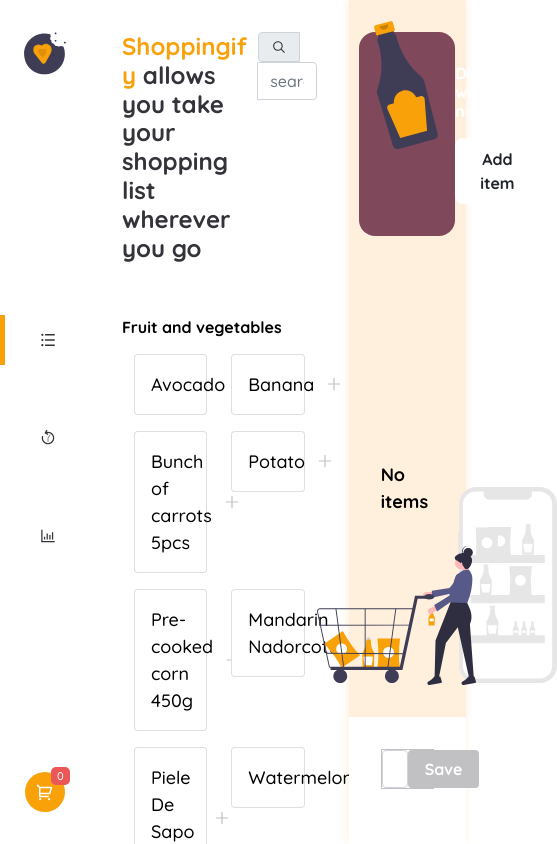
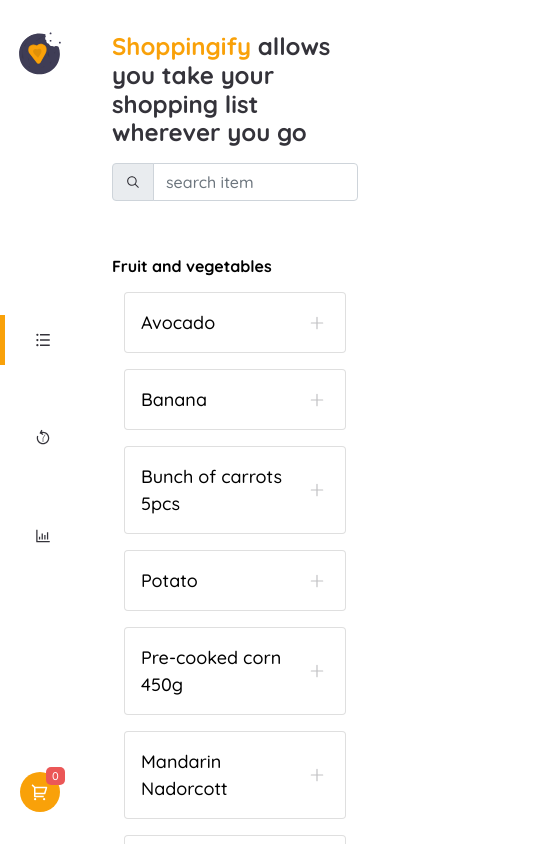
Before and after one commit to nkp1111/shoppingify-master, a React (Create React App) app: page / in a window 390 px wide. Shown: the whole page, 557 px wide, since content can reach past the window. Built offline with nearby package versions, Linux system fonts and the light colour scheme.

Commit message:
feat: add media query to shoppingItem component

```diff
--- a/src/component/Cart/cart.css
+++ b/src/component/Cart/cart.css
@@ -10,7 +10,7 @@
 .cart-header {
   width: 100%;
   border-radius: 1rem;
-  padding: 2rem 0;
+  padding: 2rem 1rem;
   padding-left: 6rem;
   margin-bottom: 1.5rem;
   position: relative;
--- a/src/component/ShoppingItem/index.js
+++ b/src/component/ShoppingItem/index.js
@@ -44,7 +44,7 @@
                   if (!searchTerm || item.name.toLowerCase().match(searchTerm.toLowerCase())) {
                     return (
                       <div key={item.id}
-                        className='col-lg-3 col-6'>
+                        className='col-lg-3 col-md-4 col-sm-6 col-12'>
                         {/* food product  */}
                         <div className="card flex-row align-items-center justify-content-between">
                           <p onClick={() => {
--- a/src/component/ShoppingItem/shoppingItem.css
+++ b/src/component/ShoppingItem/shoppingItem.css
@@ -1,6 +1,7 @@
 /* shopping items  */
 .main__content-items h1 {
   width: 70%;
+  margin-right: 1rem;
 }
 
 h1 span {
@@ -45,3 +46,13 @@
   color: var(--light-black);
   scale: 1.02;
 }
+
+@media screen and (max-width: 40.625rem) {
+  .main__content-items .items-header {
+    flex-direction: column;
+  }
+
+  .main__content-items h1 {
+    width: 100%;
+  }
+}
--- a/src/pages/Main/main.css
+++ b/src/pages/Main/main.css
@@ -12,7 +12,6 @@
 .app__main-sidebar {
   height: 100vh;
 }
-
 
 /* hide scroll bar for elements  */
 .app__main-content::-webkit-scrollbar,
@@ -33,3 +32,9 @@
   width: 30vw;
   box-shadow: -1px 0 10px var(--very-light-orange);
 }
+
+@media screen and (max-width:60rem) {
+  .app__main-sidebar {
+    display: none;
+  }
+}
--- a/src/pages/Sidebar/sidebar.css
+++ b/src/pages/Sidebar/sidebar.css
@@ -1,7 +1,7 @@
 .app__sidebar {
   padding: var(--padding-y) 0;
   width: 5%;
-  min-width: 90px;
+  min-width: 80px;
 }
 
 .navbar {
```
